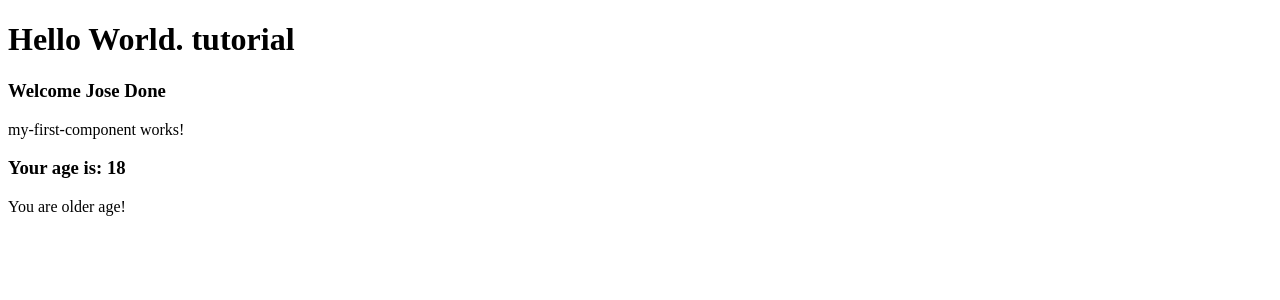
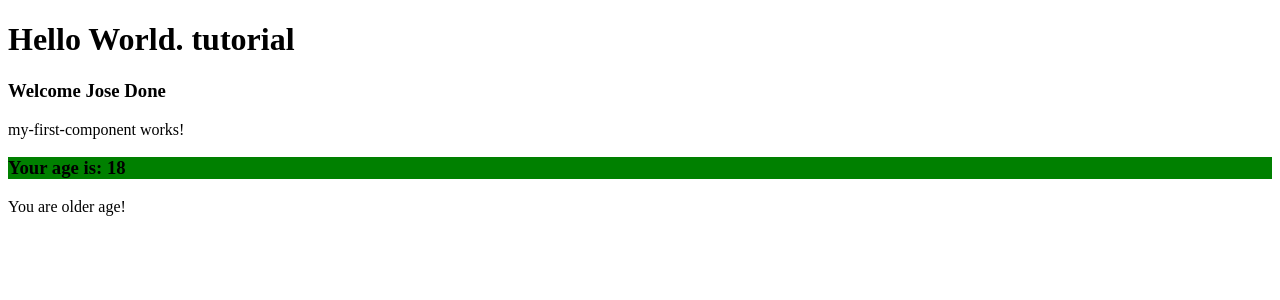
Before and after one commit to josedoneguillen/Angular, an Angular app in the folder tutorial/: page / in a window 1280 px wide. Shown: the top 300 px of the page. Built offline with nearby package versions, Linux system fonts and the light colour scheme.

Commit message:
Creating attribute directive on an html tag and conditionally change background using ternary operator

```diff
--- a/tutorial/src/app/my-first-component/my-first-component.component.html
+++ b/tutorial/src/app/my-first-component/my-first-component.component.html
@@ -1,5 +1,5 @@
 <p>my-first-component works!</p>
-<h3>Your age is: {{age}}</h3>
+<h3 [style.background] = "age >= 18 ? 'green' : 'red' ">Your age is: {{age}}</h3>
 
 <div *ngIf="age >= 18">
     You are older age!
```
